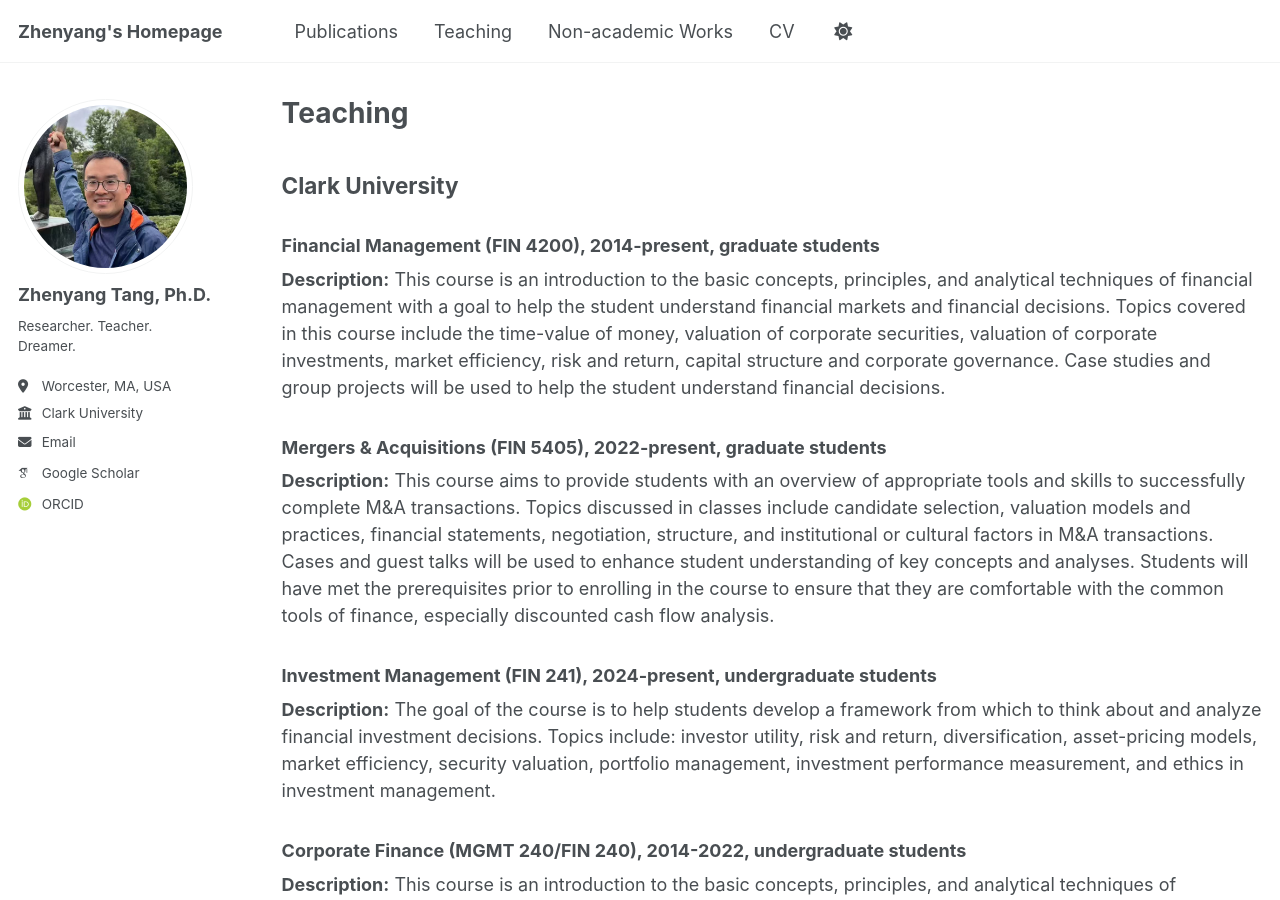
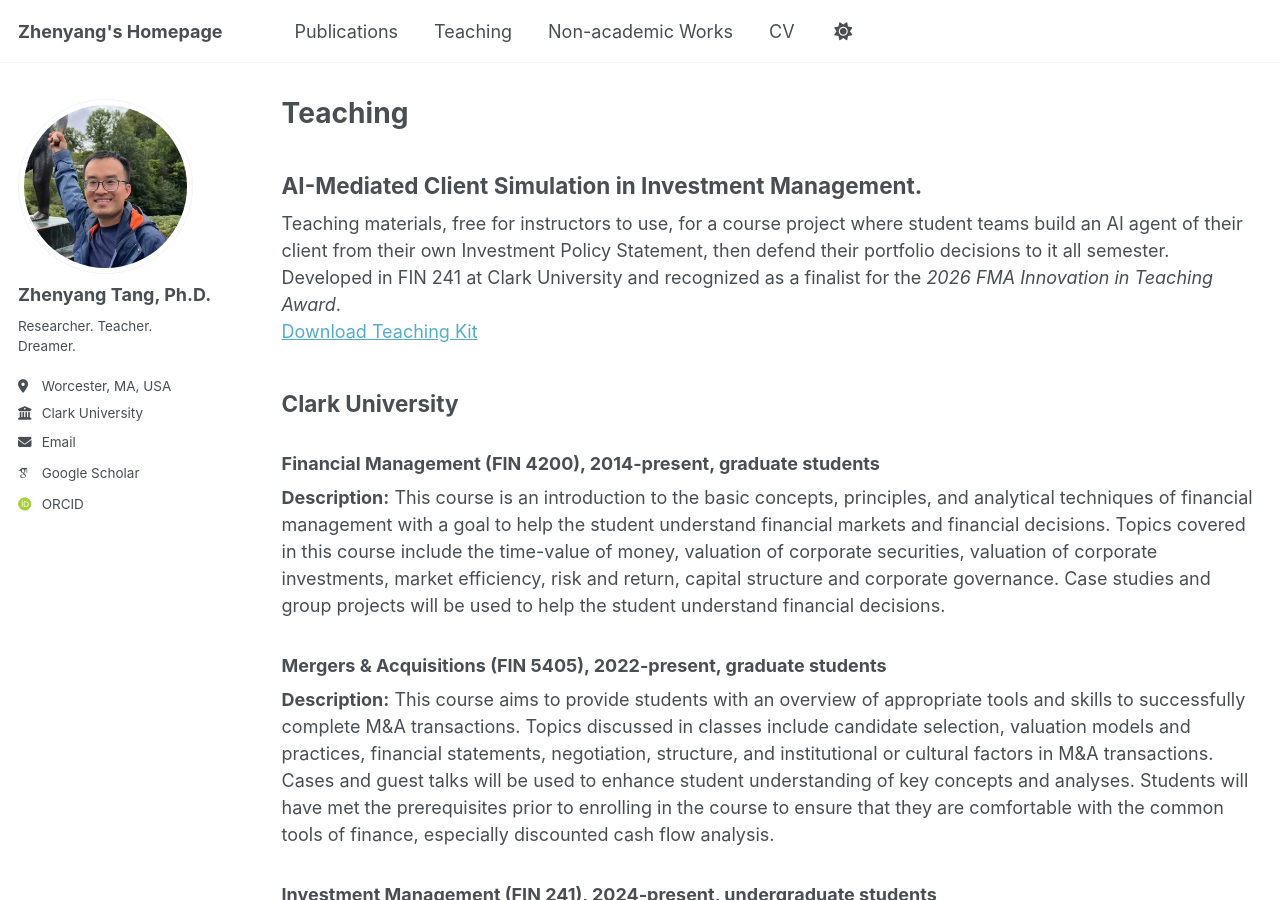
Before and after one commit to zhenyang-tang/zhenyang-tang.github.io, a Jekyll site: the page built from _pages/teaching.html, in a window 1280 px wide and 900 px high. Built offline with Jekyll 4.4.1, drawn with Linux system fonts in a browser that asks for light colours; some web fonts are replaced; a script that is not in the unit is left out.

Commit message:
Update teaching.html

```diff
--- a/_pages/teaching.html
+++ b/_pages/teaching.html
@@ -4,6 +4,10 @@ title: "Teaching"
 permalink: /teaching/
 author_profile: true
 ---
+<h2>AI-Mediated Client Simulation in Investment Management.</h2>
+Teaching materials, free for instructors to use, for a course project where student teams build an AI agent of their client from their own Investment Policy Statement, then defend their portfolio decisions to it all semester. Developed in FIN 241 at Clark University and recognized as a finalist for the <i>2026 FMA Innovation in Teaching Award</i>.
+    <br><a href="/files/AI_Mediated_Client_Simulation_Teaching_Kit.zip" target="_blank">Download Teaching Kit</a>
+
 <h2>Clark University</h2>
 <h3>Financial Management (FIN 4200), 2014-present, graduate students </h3>
 <b>Description:</b>
```
